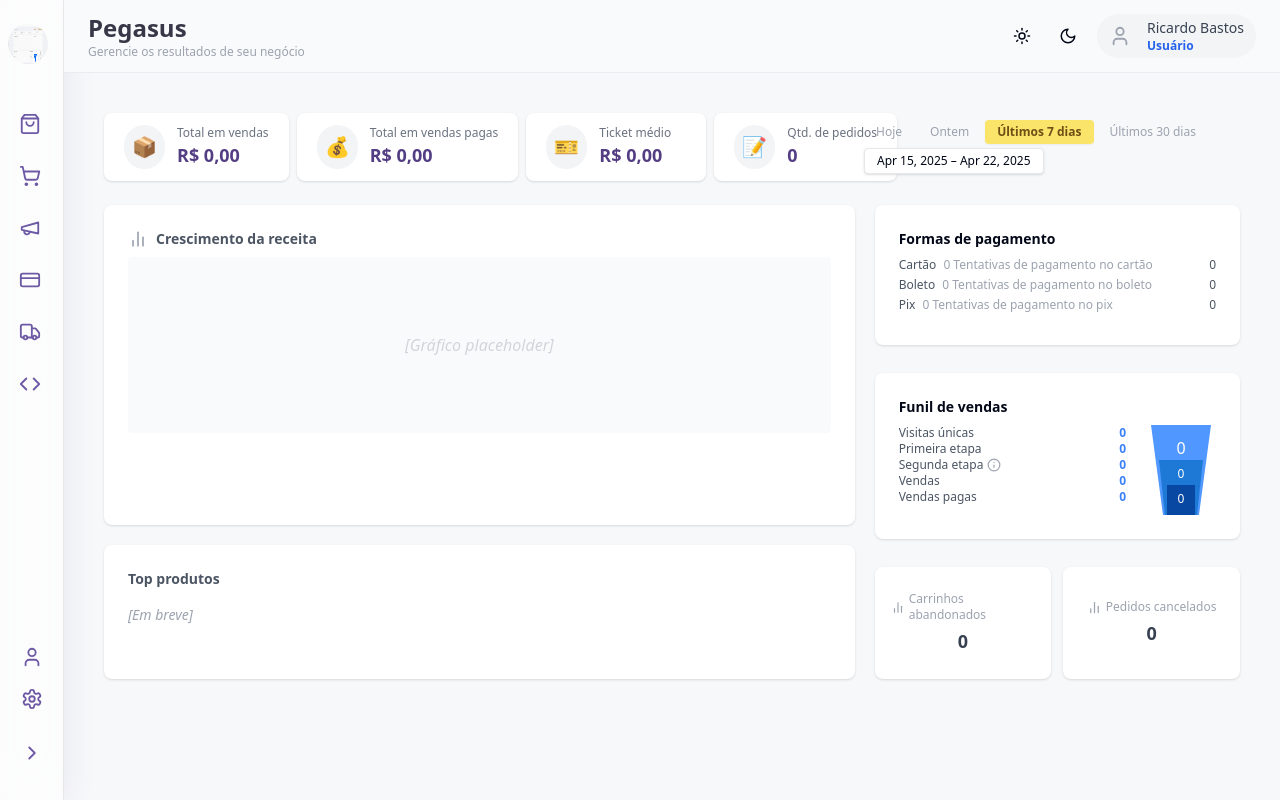
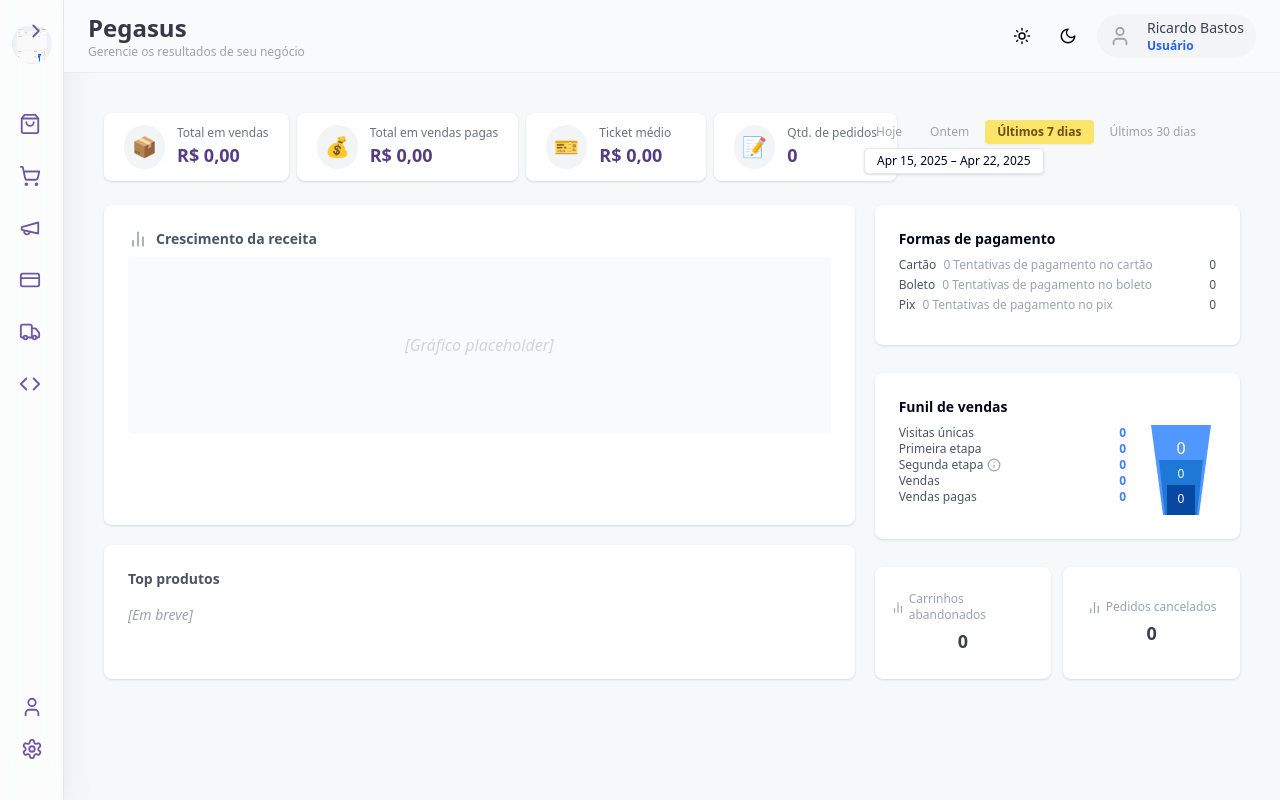
Before and after one commit to Rckbastos/clear-cart-checkout, a React (Vite) app: page / in a window 1280 px wide. Both pictures are taken after a click on the button 200 px from the left and 44 px from the top of the page. Built offline with nearby package versions, Linux system fonts and the light colour scheme.

Commit message:
Fix: Sidebar toggle button behavior
The sidebar toggle button should remain in the same position, switching between expand and retract functionality.

```diff
--- a/src/components/DashboardSidebar.tsx
+++ b/src/components/DashboardSidebar.tsx
@@ -1,3 +1,4 @@
+
 import React, { useState } from "react";
 import {
   ShoppingCart,
@@ -98,26 +99,29 @@ export default function DashboardSidebar() {
     <aside
       className={`hidden md:flex flex-col items-center ${
         expanded ? "w-56" : "w-16"
-      } py-6 px-2 bg-white/60 backdrop-blur-xl shadow-[0_4px_32px_0_rgba(80,59,168,0.10)] transition-all duration-300`}
+      } py-6 px-2 bg-white/60 backdrop-blur-xl shadow-[0_4px_32px_0_rgba(80,59,168,0.10)] transition-all duration-300 relative`}
       style={{ borderRight: `1px solid ${dividerColor}` }}
     >
+      {/* Toggle button always fixed at the top right edge */}
+      <button
+        aria-label={expanded ? "Retract sidebar" : "Expand sidebar"}
+        className="absolute top-4 right-3 z-20 rounded-lg hover:bg-primary/10 p-1 transition"
+        onClick={() => setExpanded((e) => !e)}
+        type="button"
+      >
+        {expanded ? (
+          <ChevronLeft size={22} color={iconColor} />
+        ) : (
+          <ChevronRight size={22} color={iconColor} />
+        )}
+      </button>
       <div className="mb-6 flex flex-col items-center w-full">
-        <div className={`flex items-center w-full justify-between ${expanded ? "" : "justify-center"}`}>
+        <div className={`flex items-center w-full justify-center`}>
           <img
             src="/lovable-uploads/0b1d8853-fbe0-4456-be65-cf174fa44094.png"
             alt="Logo"
             className="w-10 h-10 rounded-full mb-3"
           />
-          {expanded && (
-            <button
-              aria-label="Retract sidebar"
-              className="rounded-lg hover:bg-primary/10 p-1 transition mb-3"
-              onClick={() => setExpanded(false)}
-              type="button"
-            >
-              <ChevronLeft size={22} color={iconColor} />
-            </button>
-          )}
         </div>
       </div>
       <nav className="flex flex-col gap-1 flex-1 w-full">
@@ -191,16 +195,6 @@ export default function DashboardSidebar() {
           <Settings size={22} color={iconColor} />
           {expanded && <span className="text-sm font-medium" style={{ color: labelColor }}>Configurações</span>}
         </button>
-        {!expanded && (
-          <button
-            onClick={() => setExpanded(true)}
-            aria-label="Expand sidebar"
-            className="mt-4 rounded-lg hover:bg-primary/10 p-1 transition"
-            type="button"
-          >
-            <ChevronRight size={22} color={iconColor} />
-          </button>
-        )}
       </div>
     </aside>
   );
```
